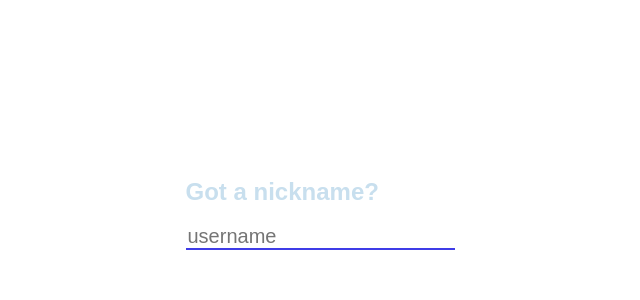
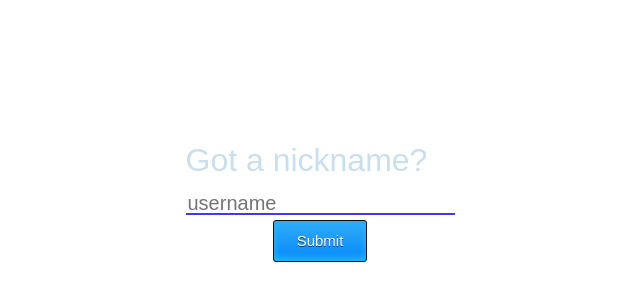
Before and after one commit to alexcahn/FlockaChat, a React (Create React App) app: page / in a window 1280 px wide. Shown: the part 186-486 px from the top of the page, without its empty margins (320-960 px from the left). Built offline with nearby package versions, Linux system fonts and the light colour scheme; no server answers.

Commit message:
submit button on homepage

```diff
--- a/package.json
+++ b/package.json
@@ -3,11 +3,13 @@
   "version": "0.1.0",
   "private": true,
   "dependencies": {
+    "bootstrap": "^4.3.1",
     "express": "^4.17.1",
     "lodash": "^4.17.15",
     "node-sass": "^4.12.0",
     "prop-types": "^15.7.2",
     "react": "^15.6.1",
+    "react-bootstrap": "^1.0.0-beta.11",
     "react-dom": "^15.6.1",
     "react-icons": "^2.2.5",
     "react-scripts": "1.0.11",
--- a/public/index.html
+++ b/public/index.html
@@ -8,36 +8,18 @@
   <meta name="theme-color" content="#000000" />
   <meta name="description" content="Web site created using create-react-app" />
   <link rel="apple-touch-icon" href="logo192.png" />
-  <!--
-      manifest.json provides metadata used when your web app is installed on a
-      user's mobile device or desktop. See https://developers.google.com/web/fundamentals/web-app-manifest/
-    -->
+  <link rel="stylesheet" href="https://maxcdn.bootstrapcdn.com/bootstrap/4.3.1/css/bootstrap.min.css"
+    integrity="sha384-ggOyR0iXCbMQv3Xipma34MD+dH/1fQ784/j6cY/iJTQUOhcWr7x9JvoRxT2MZw1T" crossorigin="anonymous" />
+
   <link rel="manifest" href="%PUBLIC_URL%/manifest.json" />
-  <!--
-      Notice the use of %PUBLIC_URL% in the tags above.
-      It will be replaced with the URL of the `public` folder during the build.
-      Only files inside the `public` folder can be referenced from the HTML.
 
-      Unlike "/favicon.ico" or "favicon.ico", "%PUBLIC_URL%/favicon.ico" will
-      work correctly both with client-side routing and a non-root public URL.
-      Learn how to configure a non-root public URL by running `npm run build`.
-    -->
   <title>FlockaChat</title>
 </head>
 
 <body>
   <noscript>You need to enable JavaScript to run this app.</noscript>
   <div id="root"></div>
-  <!--
-      This HTML file is a template.
-      If you open it directly in the browser, you will see an empty page.
 
-      You can add webfonts, meta tags, or analytics to this file.
-      The build step will place the bundled scripts into the <body> tag.
-
-      To begin the development, run `npm start` or `yarn start`.
-      To create a production bundle, use `npm run build` or `yarn build`.
-    -->
 </body>
 
 </html>
--- a/src/components/LoginForm.js
+++ b/src/components/LoginForm.js
@@ -53,6 +53,7 @@ export default class LoginFrom extends Component {
                         onChange={this.handleChange}
                         placeholder={'username'}
                     />
+                    <button type='submit' value={nickname} className="loginButton">Submit</button>
                     <div className="error">{error ? error : null}</div>
 
                 </form>
--- a/src/index.css
+++ b/src/index.css
@@ -18,6 +18,31 @@ input,textarea{
     display:flex;
     justify-content:center;
     flex-direction:column
+}
+.loginButton{
+	-moz-box-shadow:inset 0px -3px 7px 0px #29bbff;
+	-webkit-box-shadow:inset 0px -3px 7px 0px #29bbff;
+	box-shadow:inset 0px -3px 7px 0px #29bbff;
+	background:-moz-linear-gradient(top, #2dabf9 5%, #0688fa 100%);
+	background:-webkit-linear-gradient(top, #2dabf9 5%, #0688fa 100%);
+	background:-o-linear-gradient(top, #2dabf9 5%, #0688fa 100%);
+	background:-ms-linear-gradient(top, #2dabf9 5%, #0688fa 100%);
+	background:linear-gradient(to bottom, #2dabf9 5%, #0688fa 100%);
+	filter:progid:DXImageTransform.Microsoft.gradient(startColorstr='#2dabf9', endColorstr='#0688fa',GradientType=0);
+	background-color:#2dabf9;
+	-moz-border-radius:3px;
+	-webkit-border-radius:3px;
+	border-radius:3px;
+	border:1px solid #0b0e07;
+	display:inline-block;
+	cursor:pointer;
+	color:#ffffff;
+	font-family:Arial;
+	font-size:15px;
+	padding:9px 23px;
+	text-decoration:none;
+    text-shadow:0px 1px 0px #263666;
+    margin: 5px auto;
 }
 .login-form input{
     max-width:100%;
```
Also changed, not shown: 1 other file (tests, documents, lock files or other folders).
